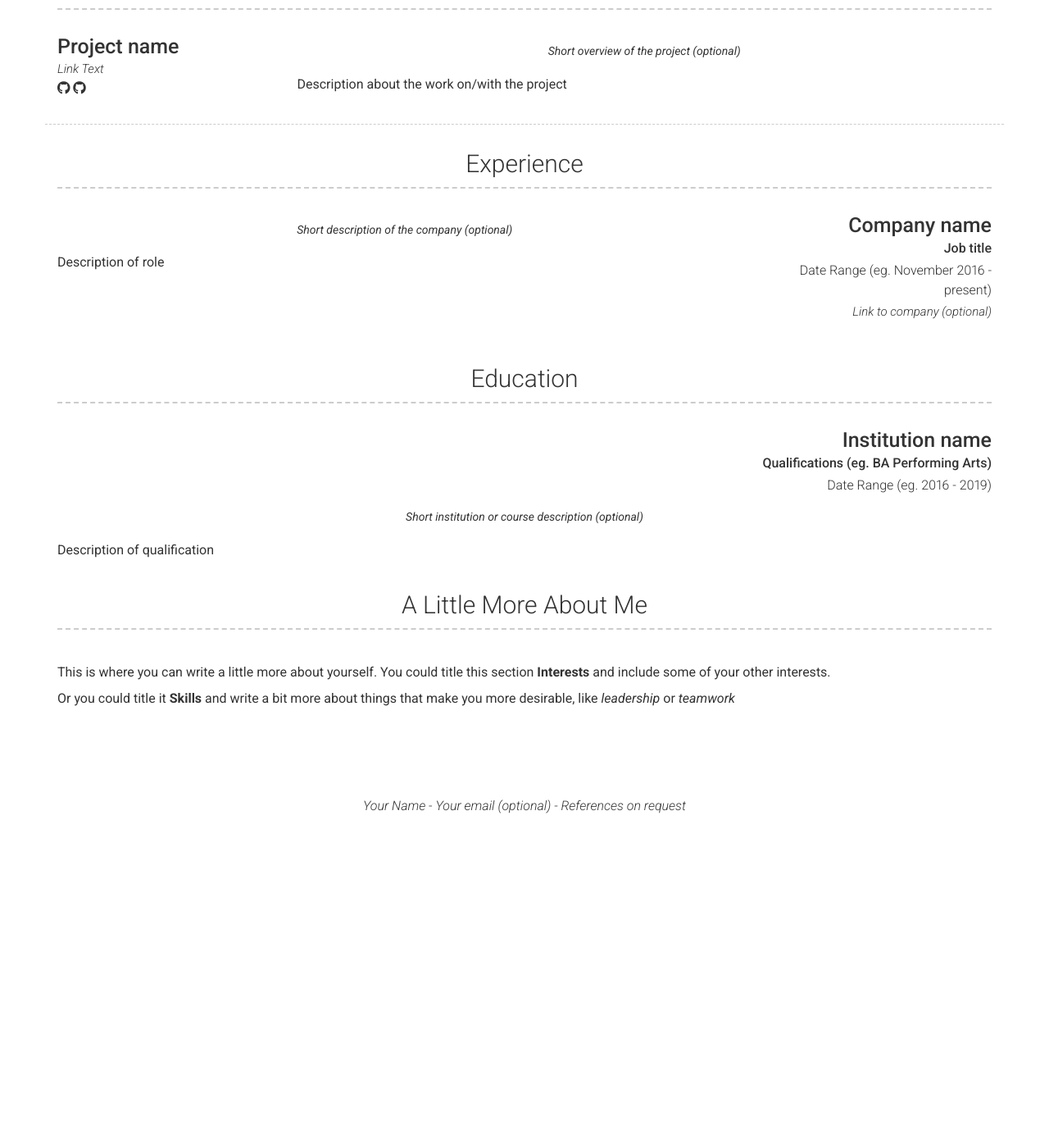
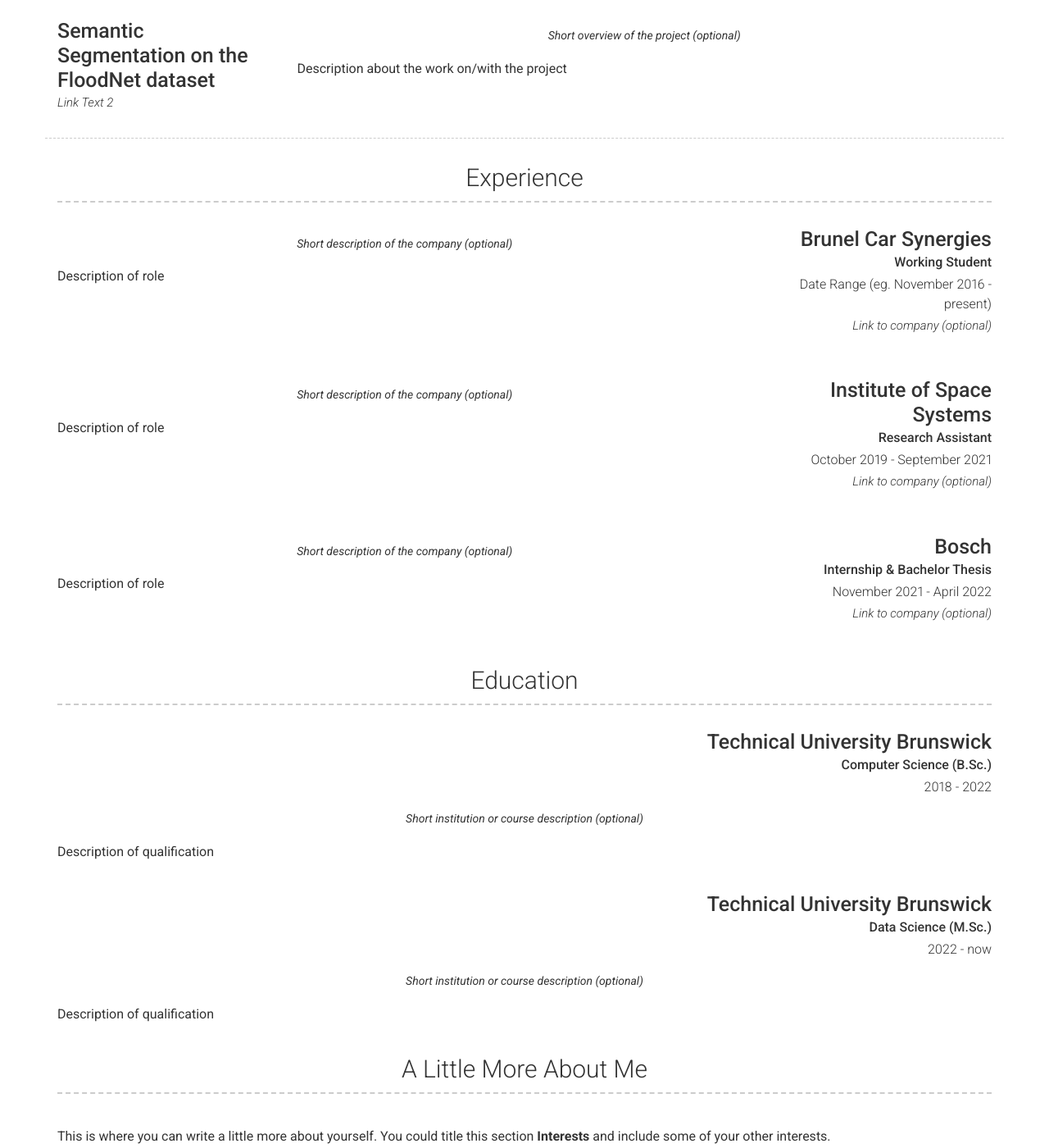
Before and after one commit to rlettmoden/testing.github.io, a Jekyll site: the page built from index.md, in a window 1280 px wide and 1400 px high, scrolled down 1135 px. Shown: the whole window at 82% size. Built offline with Jekyll 4.4.1, drawn with Linux system fonts in a browser that asks for light colours; nearby versions of some CDN libraries; before the commit the page ends 2138 px from its top, so only the background shows below that; some of the changed text lies outside the part shown.

Commit message:
Added more info

```diff
--- a/_config.yml
+++ b/_config.yml
@@ -6,32 +6,32 @@ repository: Git repository where your resume will be hosted, only required if yo
 version: 2
 
 # Personal info
-name: Your Name
-title: Your job title
-email: Your email (optional)
+name: Reiko Lettmoden
+title: Data Science student at TU Braunschweig
+email: r.lettmoden@tu-bs.de
 # email_title: Email (Email title override)
-phone: Your phone number (optional)
+# phone: Your phone number (optional)
 # phone_title: Phone (Phone title override)
-website: Your website (eg. https://google.com)(optional)
+# website: Your website (eg. https://google.com)(optional)
 # website_title: Web (Website title override)
 
 # Dark Mode (true/false/never)
 darkmode: false
 
 # Social links
-twitter_username: jekyllrb
-github_username:  jekyll
-stackoverflow_username: "00000001"
-dribbble_username: jekyll
-facebook_username: jekyll
-flickr_username: jekyll
-instagram_username: jekyll
-linkedin_username: jekyll
-xing_username: jekyll
-pinterest_username: jekyll
-youtube_username: jekyll
-orcid_username: 0000-0000-0000-0000
-googlescholar_username: D847cGsAAAAJ
+# twitter_username: jekyllrb
+github_username:  rlettmoden
+# stackoverflow_username: "00000001"
+# dribbble_username: jekyll
+# facebook_username: jekyll
+# flickr_username: jekyll
+# instagram_username: jekyll
+linkedin_username: reiko-lettmoden-b6a0aa276
+# xing_username: jekyll
+# pinterest_username: jekyll
+# youtube_username: jekyll
+# orcid_username: 0000-0000-0000-0000
+# googlescholar_username: D847cGsAAAAJ
 
 # Additional icon links
 additional_links:
@@ -67,16 +67,26 @@ content:
       - layout: left
         border: weak  # Value of `weak` will display a weak border below this item. # Any
                       # other value (or no value) means no border will be displayed
-        title: Project name
+        title: Semantic Segmentation on the LandSlide2022 dataset
         link: Link to project (eg. sproogen.github.io/modern-resume-theme)(optional)
-        link_text: Link Text
-        additional_links:
-          - title:  Github page for project (eg. sproogen/modern-resume-theme)
-            icon: fab fa-github
-            url: Link to project (eg. sproogen.github.io/modern-resume-theme)(optional)
-          - title:  Github page for project (eg. sproogen/modern-resume-theme)
-            icon: fab fa-github
-            url: Link to project (eg. sproogen.github.io/modern-resume-theme)(optional)
+        link_text: Link Text 1
+        quote: >
+          Short overview of the project (optional)
+        description: | # this will include new lines to allow paragraphs
+          Description about the work on/with the project
+      - layout: left
+        border: weak  # Value of `weak` will display a weak border below this item. # Any
+                      # other value (or no value) means no border will be displayed
+        title: Semantic Segmentation on the FloodNet dataset
+        link: Link to project (eg. sproogen.github.io/modern-resume-theme)(optional)
+        link_text: Link Text 2
+        # additional_links:
+        #   - title:  Github page for project (eg. sproogen/modern-resume-theme)
+        #     icon: fab fa-github
+        #     url: Link to project (eg. sproogen.github.io/modern-resume-theme)(optional)
+        #   - title:  Github page for project (eg. sproogen/modern-resume-theme)
+        #     icon: fab fa-github
+        #     url: Link to project (eg. sproogen.github.io/modern-resume-theme)(optional)
         quote: >
           Short overview of the project (optional)
         description: | # this will include new lines to allow paragraphs
@@ -85,9 +95,27 @@ content:
     layout: list
     content:
       - layout: right
-        title: Company name
-        sub_title: Job title
+        title: Brunel Car Synergies
+        sub_title: Working Student
         caption: Date Range (eg. November 2016 - present)
+        link: Link to company (optional)
+        quote: >
+          Short description of the company (optional)
+        description: | # this will include new lines to allow paragraphs
+          Description of role
+      - layout: right
+        title: Institute of Space Systems
+        sub_title: Research Assistant
+        caption: October 2019 - September 2021
+        link: Link to company (optional)
+        quote: >
+          Short description of the company (optional)
+        description: | # this will include new lines to allow paragraphs
+          Description of role
+      - layout: right
+        title: Bosch
+        sub_title: Internship & Bachelor Thesis
+        caption: November 2021 - April 2022
         link: Link to company (optional)
         quote: >
           Short description of the company (optional)
@@ -97,9 +125,17 @@ content:
     layout: list
     content:
       - layout: top-right
-        title: Institution name
-        sub_title: Qualifications (eg. BA Performing Arts)
-        caption: Date Range (eg. 2016 - 2019)
+        title: Technical University Brunswick
+        sub_title: Computer Science (B.Sc.)
+        caption: 2018 - 2022
+        quote: >
+          Short institution or course description (optional)
+        description: | # this will include new lines to allow paragraphs
+          Description of qualification
+      - layout: top-right
+        title: Technical University Brunswick
+        sub_title: Data Science (M.Sc.)
+        caption: 2022 - now
         quote: >
           Short institution or course description (optional)
         description: | # this will include new lines to allow paragraphs
```
